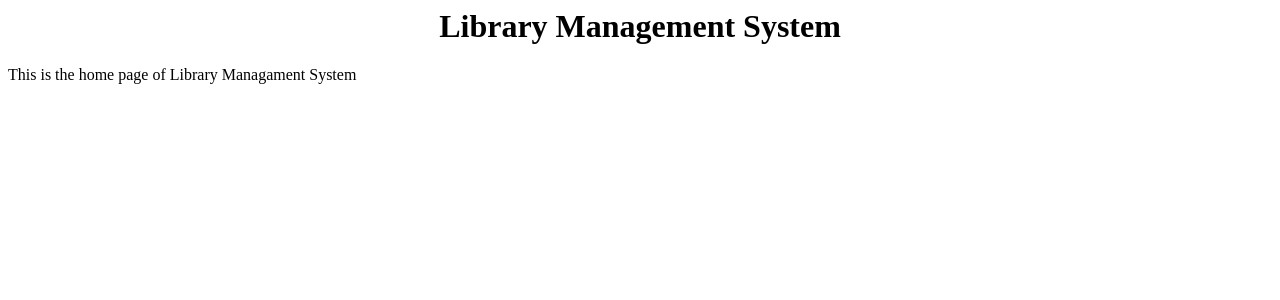
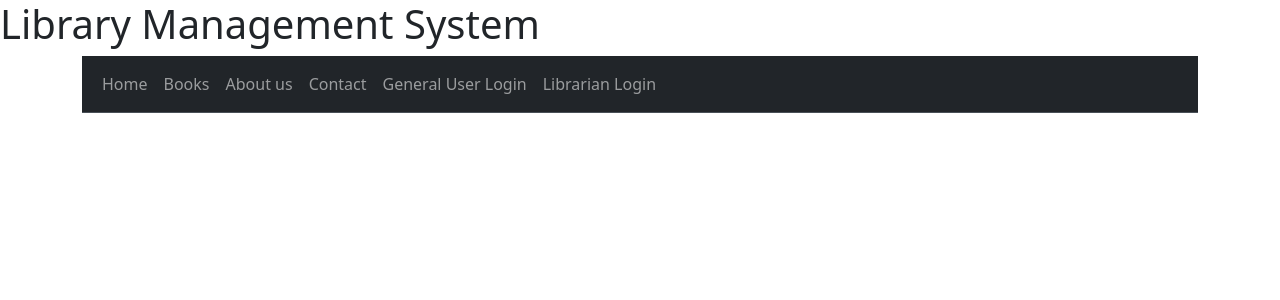
Before and after one commit to AshwanthPrithish/flask_household_services, a Flask app: page / in a window 1280 px wide. Shown: the top 300 px of the page. Run offline with Flask 3, Linux system fonts and the light colour scheme.

Commit message:
created navbar for home page

```diff
--- a/templates/home.html
+++ b/templates/home.html
@@ -1,10 +1,49 @@
-<DOCTYPE! html>
+<!DOCTYPE html>
 <html>
   <head>
+    <meta charset="utf-8" />
+    <meta name="viewport" content="width=device-width, initial scale=1" />
+    <link
+      href="https://cdn.jsdelivr.net/npm/bootstrap@5.3.2/dist/css/bootstrap.min.css"
+      rel="stylesheet"
+      integrity="sha384-T3c6CoIi6uLrA9TneNEoa7RxnatzjcDSCmG1MXxSR1GAsXEV/Dwwykc2MPK8M2HN"
+      crossorigin="anonymous"
+    />
     <title>Home</title>
+    <!-- <link rel="stylesheet" href="/static/styles.css" /> -->
   </head>
   <body>
-      <center><h1>Library Management System</h1></center>
-      <p>This is the home page of Library Managament System</p>
+    <h1>Library Management System</h1>
+    <div class="container">
+      <nav
+        class="navbar navbar-expand-lg bg-dark border-bottom border-body"
+        data-bs-theme="dark"
+      >
+        <div class="container-fluid">
+          <div class="collapse navbar-collapse" id="navbarNav">
+            <ul class="navbar-nav">
+              <li class="nav-item">
+                <a class="nav-link" aria-current="page" href="#">Home</a>
+              </li>
+              <li class="nav-item">
+                <a class="nav-link" href="#">Books</a>
+              </li>
+              <li class="nav-item">
+                <a class="nav-link" href="#">About us</a>
+              </li>
+              <li class="nav-item">
+                <a class="nav-link" href="#">Contact</a>
+              </li>
+              <li class="nav-item">
+                <a class="nav-link" href="#">General User Login</a>
+              </li>
+              <li class="nav-item">
+                <a class="nav-link" href="#">Librarian Login</a>
+              </li>
+            </ul>
+          </div>
+        </div>
+      </nav>
+    </div>
   </body>
 </html>
```
Also changed, not shown: static/styles.css (added, +7 -0 lines), static/library.jpg (added). Lines whose indentation alone changed are shown as unchanged.
